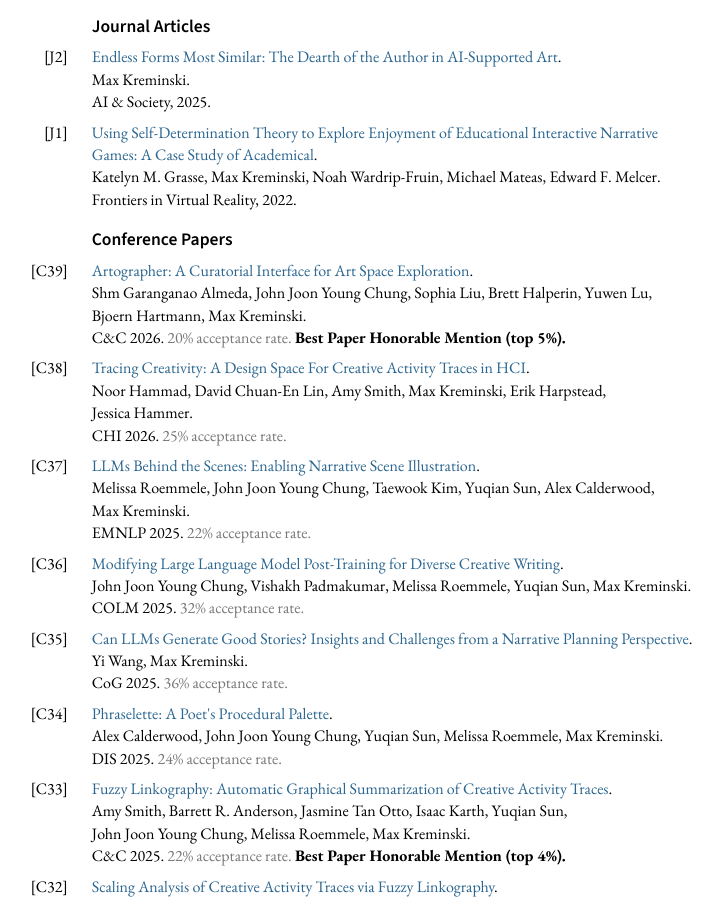
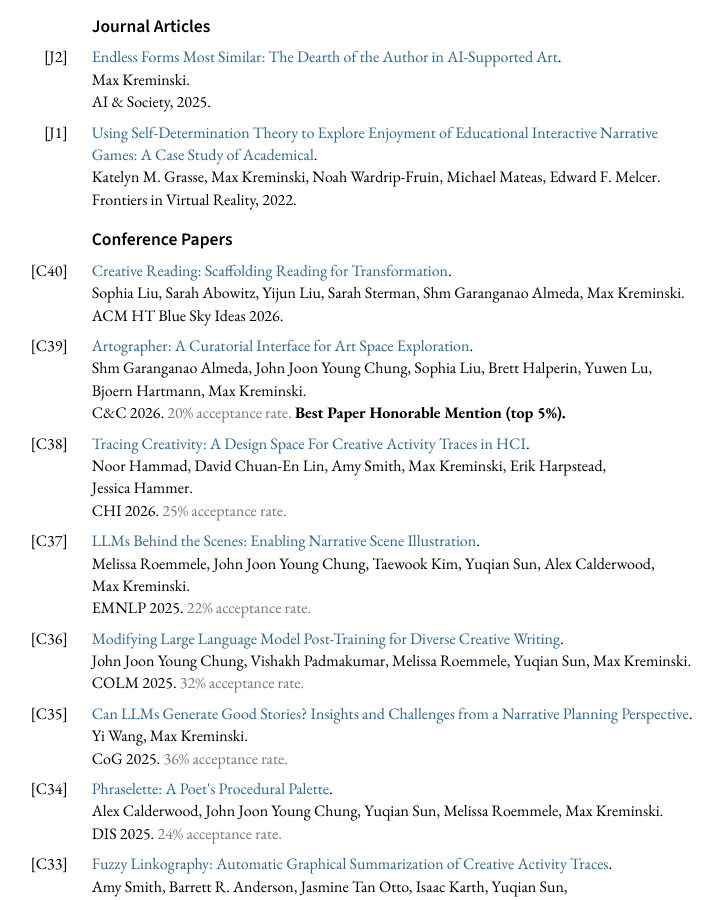
Before and after one commit to mkremins/mkremins.github.io, a Jekyll site: the page built from cv/index.html, in a window 1280 px wide and 900 px high, scrolled down 1229 px. Shown: the whole window, without its empty margins (291-1014 px from the left). Built offline with Jekyll 4.4.1, drawn with Linux system fonts in a browser that asks for light colours; some of the changed text lies outside the part shown.

Commit message:
Add venue info (ACM HT) for ScR4T paper

```diff
--- a/_data/publications.json
+++ b/_data/publications.json
@@ -1,4 +1,12 @@
 [
+{
+  "title": "Creative Reading: Scaffolding Reading for Transformation",
+  "url": "https://arxiv.org/abs/2606.04308",
+  "authors": ["Sophia Liu", "Sarah Abowitz", "Yijun Liu", "Sarah Sterman", "Shm Garanganao Almeda", "Max Kreminski"],
+  "year": "2026",
+  "venue": "ACM HT Blue Sky Ideas",
+  "pubtype": "full",
+},
 {
   "title": "Artographer: A Curatorial Interface for Art Space Exploration",
   "url": "https://arxiv.org/abs/2512.02288",
@@ -52,14 +60,6 @@
   "venue": "Human-AI Co-Creativity",
   "parent_venue": "ICML",
   "pubtype": "workshop",
-},
-{
-  "title": "Creative Reading: Scaffolding Reading for Transformation",
-  "url": "https://arxiv.org/abs/2606.04308",
-  "authors": ["Sophia Liu", "Sarah Abowitz", "Yijun Liu", "Sarah Sterman", "Shm Garanganao Almeda", "Max Kreminski"],
-  "year": "2026",
-  "venue": "Preprint",
-  "pubtype": "other",
 },
 {
   "title": "An Authoring Framework for LLM-Based Drama Managers",
```
